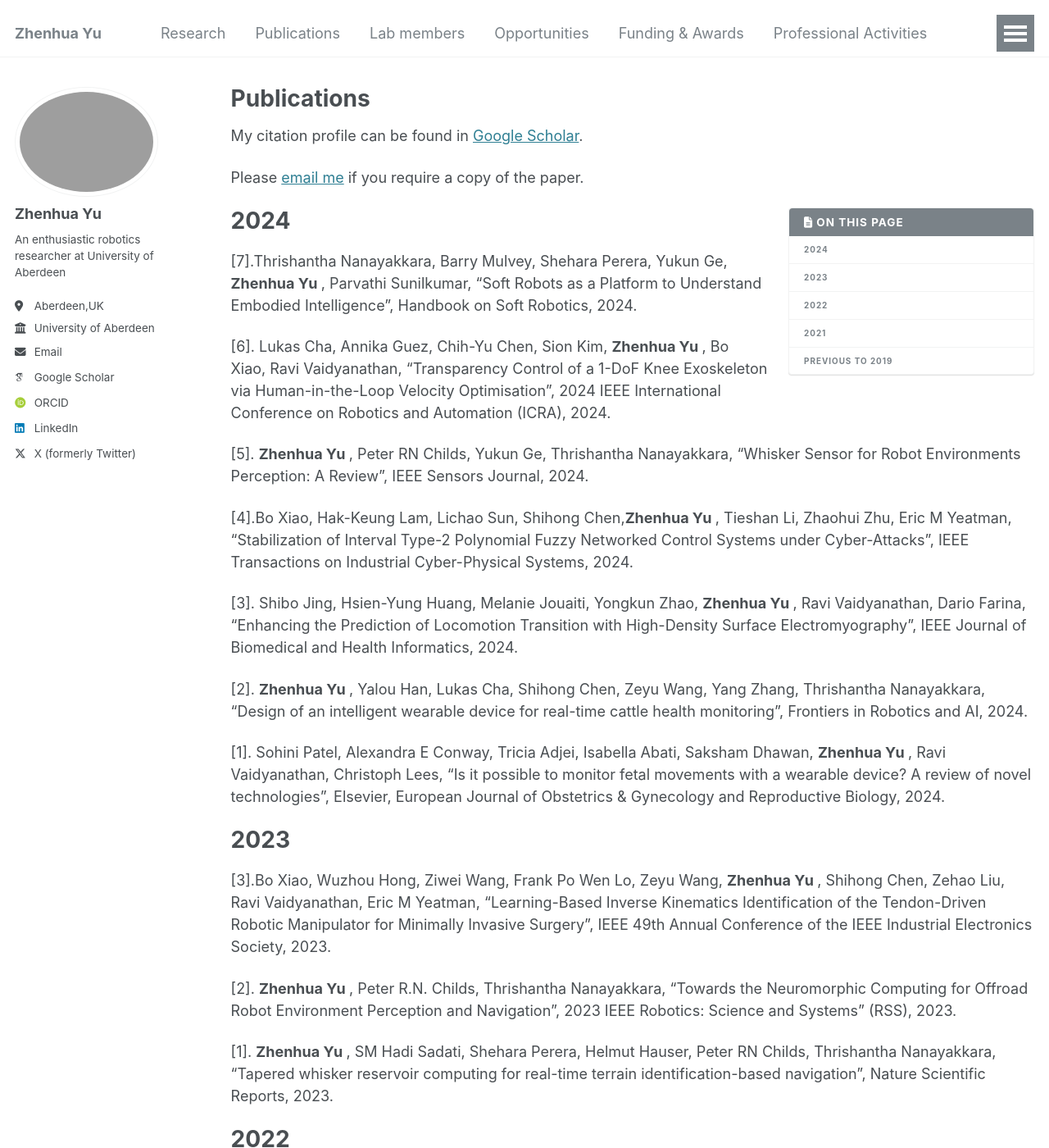
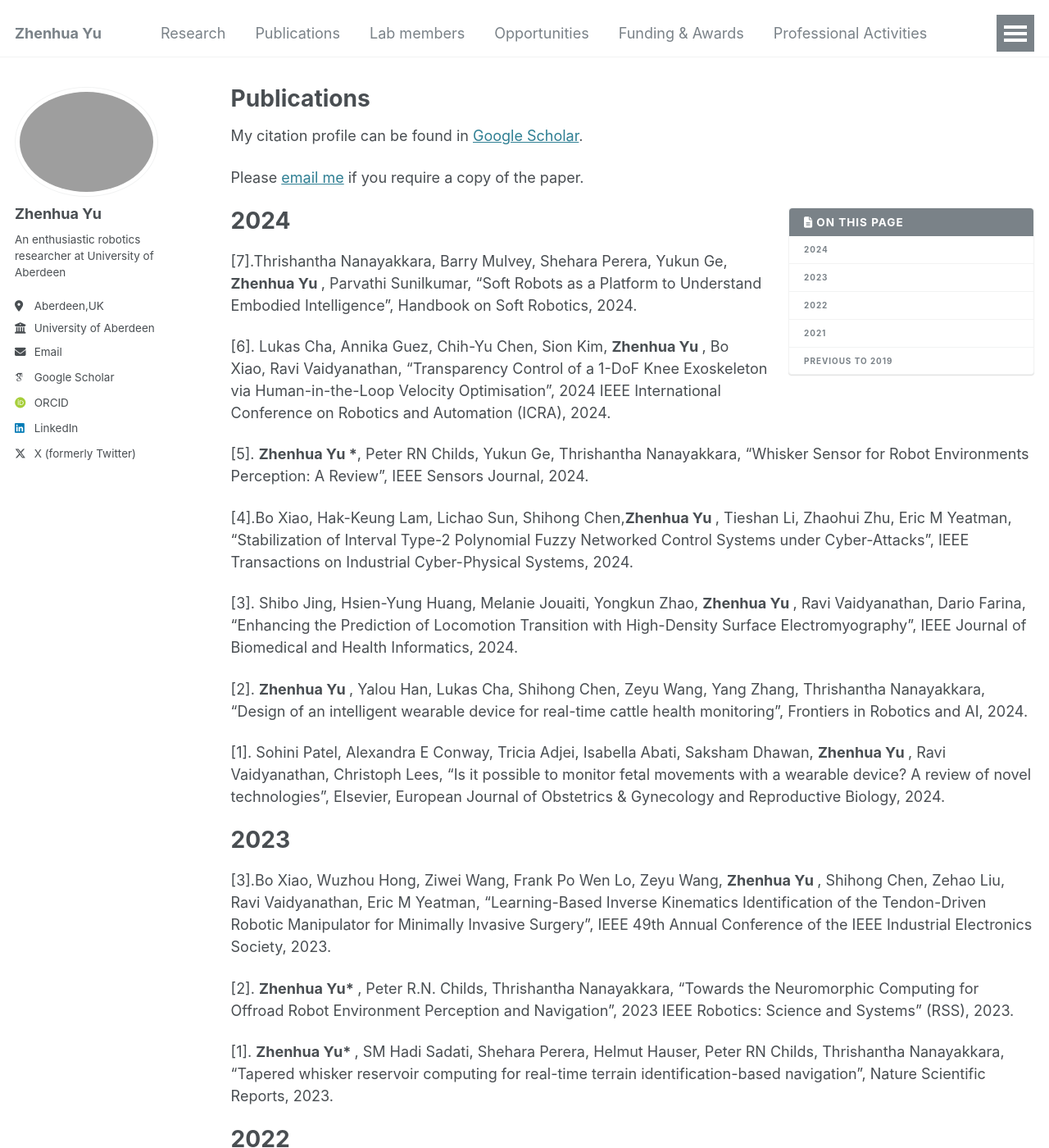
Before and after one commit to DrZhenhuaYu/DrZhenhuaYu.github.io, a Jekyll site: the page built from _pages/Publications.md, in a window 1280 px wide and 1400 px high. Shown: the whole window at 82% size. Built offline with Jekyll 4.4.1, drawn with Linux system fonts in a browser that asks for light colours; some web fonts are replaced.

```diff
--- a/_pages/Publications.md
+++ b/_pages/Publications.md
@@ -21,7 +21,7 @@ Please [email me](mailto:zhenhua.yu@abdn.ac.uk) if you require a copy of the pap
 
 [6]. Lukas Cha, Annika Guez, Chih-Yu Chen, Sion Kim, <strong>Zhenhua Yu </strong>, Bo Xiao, Ravi Vaidyanathan, “Transparency Control of a 1-DoF Knee Exoskeleton via Human-in-the-Loop Velocity Optimisation”, 2024 IEEE International Conference on Robotics and Automation (ICRA), 2024.
 
-[5]. <strong>Zhenhua Yu </strong>, Peter RN Childs, Yukun Ge, Thrishantha Nanayakkara, “Whisker Sensor for Robot Environments Perception: A Review”, IEEE Sensors Journal, 2024.
+[5]. <strong>Zhenhua Yu *</strong>, Peter RN Childs, Yukun Ge, Thrishantha Nanayakkara, “Whisker Sensor for Robot Environments Perception: A Review”, IEEE Sensors Journal, 2024.
 
 [4].Bo Xiao, Hak-Keung Lam, Lichao Sun, Shihong Chen,<strong>Zhenhua Yu </strong>, Tieshan Li, Zhaohui Zhu, Eric M Yeatman, “Stabilization of Interval Type-2 Polynomial Fuzzy Networked Control Systems under Cyber-Attacks”, IEEE Transactions on Industrial Cyber-Physical Systems, 2024.
 
@@ -33,9 +33,9 @@ Please [email me](mailto:zhenhua.yu@abdn.ac.uk) if you require a copy of the pap
 # 2023
 [3].Bo Xiao, Wuzhou Hong, Ziwei Wang, Frank Po Wen Lo, Zeyu Wang, <strong>Zhenhua Yu </strong>, Shihong Chen, Zehao Liu, Ravi Vaidyanathan, Eric M Yeatman, “Learning-Based Inverse Kinematics Identification of the Tendon-Driven Robotic Manipulator for Minimally Invasive Surgery”, IEEE 49th Annual Conference of the IEEE Industrial Electronics Society, 2023.
 
-[2]. <strong>Zhenhua Yu </strong>, Peter R.N. Childs, Thrishantha Nanayakkara, “Towards the Neuromorphic Computing for Offroad Robot Environment Perception and Navigation”, 2023 IEEE Robotics: Science and Systems” (RSS), 2023.
+[2]. <strong>Zhenhua Yu* </strong>, Peter R.N. Childs, Thrishantha Nanayakkara, “Towards the Neuromorphic Computing for Offroad Robot Environment Perception and Navigation”, 2023 IEEE Robotics: Science and Systems” (RSS), 2023.
 
-[1]. <strong>Zhenhua Yu </strong>, SM Hadi Sadati, Shehara Perera, Helmut Hauser, Peter RN Childs, Thrishantha Nanayakkara, “Tapered whisker reservoir computing for real-time terrain identification-based navigation”, Nature Scientific Reports, 2023.
+[1]. <strong>Zhenhua Yu* </strong>, SM Hadi Sadati, Shehara Perera, Helmut Hauser, Peter RN Childs, Thrishantha Nanayakkara, “Tapered whisker reservoir computing for real-time terrain identification-based navigation”, Nature Scientific Reports, 2023.
 
 # 2022
 
```
